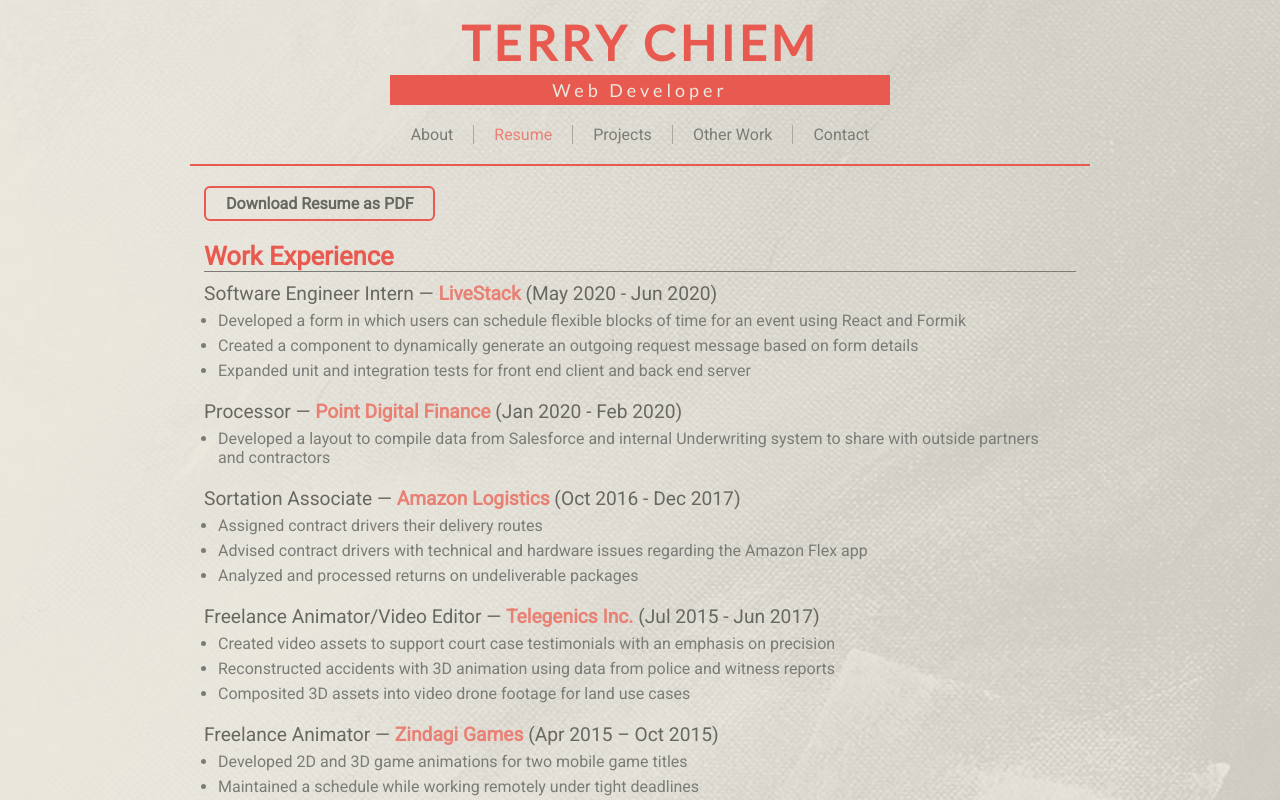
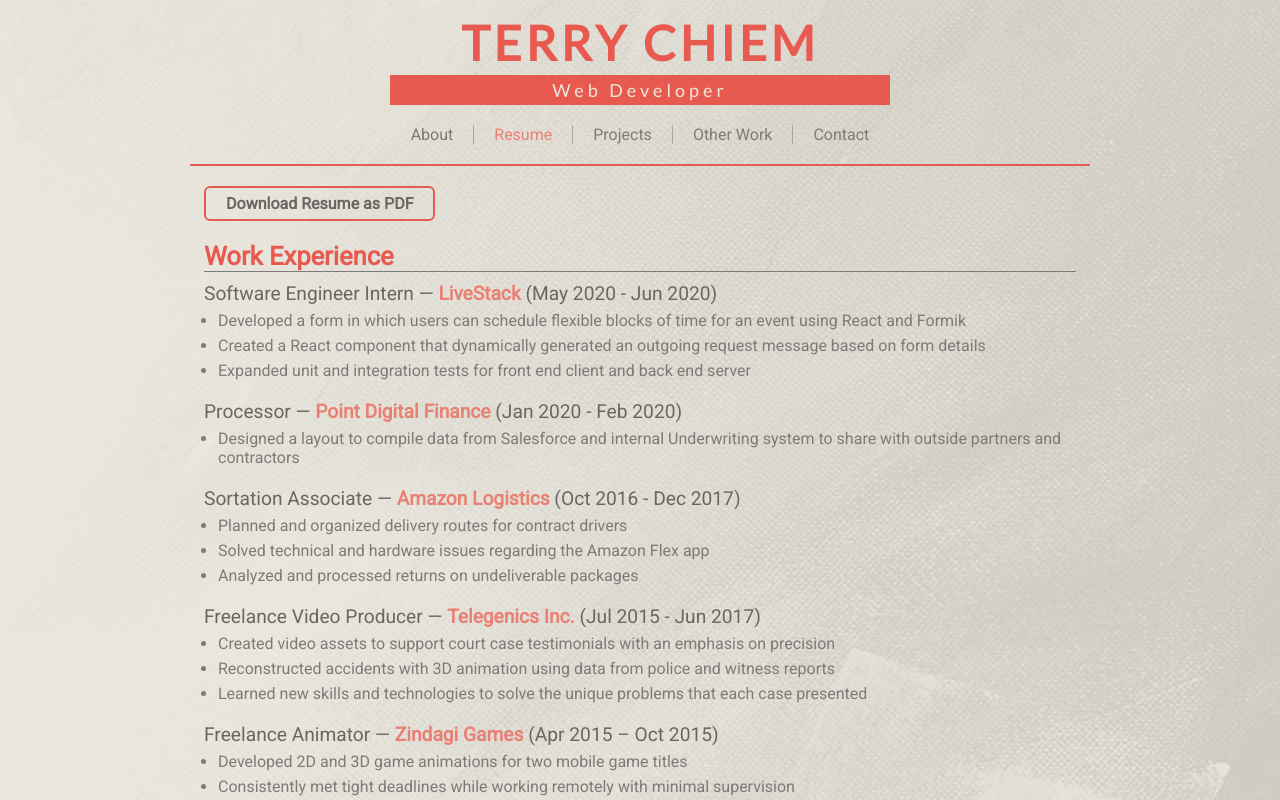
Before and after one commit to terchiem/homepage, a React (Create React App) app: page /resume in a window 1280 px wide. Shown: the top 800 px of the page. Built offline with nearby package versions, Linux system fonts and the light colour scheme.

Commit message:
update to resume, projects, about me, and other work link

```diff
--- a/src/components/About.js
+++ b/src/components/About.js
@@ -5,10 +5,10 @@
     <div className="about">
       <p>Welcome!</p>
       <p>
-        My name is Terry and I am a self-taught web developer with a traditional art background. I originally went to school to study animation and illustration which transitioned into a career creating 3D animations for games and videos. Eventually I found myself stuck in a creative rut and stepped away to find a way to reinvent myself.
+        My name is Terry and I am an aspiring web developer with a background in traditional art. I originally went to school to study animation and illustration which transitioned into a career working as an animator and video producer on various projects. Throughout the years, I discovered that I really enjoyed the technical aspects of the job. I liked learning new technologies and techniques to solve the unique problems that each project presented.
       </p>
       <p>
-        I decided to take some programming classes at a community college and found out that I had a real knack for it. I realized that so many of the concepts I had learned in art also applied to programming. The importance of a strong design rather than its implementation was a principle that I had been so familiar with in my previous career. It has revitalized my passion for design and my goal is to find new ways to apply my old skills.
+        After dabbling with some programming classes at a community college and thoroughly enjoying the work, I decided to pursue a career change by attending a coding bootcamp. At Rithm School, I learned full stack development and was able to collaborate with other developers on a wide range of projects. Coding has revitalized my passion for learning and I am always looking for the opportunity to work with others and improve myself.
       </p>
     </div>
   )
--- a/src/components/Navbar.js
+++ b/src/components/Navbar.js
@@ -19,7 +19,8 @@
           <NavLink activeClassName="nav-active" to="/projects/">Projects</NavLink>
         </li>
         <li>
-          <DropDown menuActive={props.menuActive} display="Other Work" />
+          <a href="https://terrychiem.blogspot.com/" target="_blank">Other Work</a>
+          {/* <DropDown menuActive={props.menuActive} display="Other Work" /> */}
         </li>
         <li>
           <NavLink activeClassName="nav-active" to="/contact/">Contact</NavLink>
--- a/src/components/Resume.js
+++ b/src/components/Resume.js
@@ -34,7 +34,7 @@
 
   return (
     <div className="resume">
-      <a href="https://drive.google.com/open?id=1_1cX7CPDvG34-GuEa3QYK-MHC04NzufH">
+      <a href="https://drive.google.com/file/d/1omOH3jX3dxr_C34C_Q3i6bIMhQ0yMiyL/view?usp=sharing">
         <div className="download">
           Download Resume as PDF
         </div>
--- a/src/page-resources/project-list.js
+++ b/src/page-resources/project-list.js
@@ -6,6 +6,15 @@
     image: "jobly",
     git: "https://github.com/terchiem/react-jobly",
     link: "http://r15-jobly-frontend.herokuapp.com/",
+    codepen: ""
+  },
+  {
+    name: "YT Archive",
+    description: "A project that I used to learn PHP, MySQL and practice full-stack development. This site allows a user to search for videos published to YouTube in 2005 using the YouTube Data API. There is a quota usage limit (10,000 units per day) that needs to be considered when a single search will use up around 100-110 units. To mitigate that, the site first searches its own database for videos and then turns to the API when there aren't enough results to display. The videos retrieved from the API are then saved to the database for future searches.",
+    tools: ["PHP", "MySQL", "CSS", "Javascript", "Full Stack"],
+    image: "yt-archive",
+    git: "https://github.com/terchiem/yt-archive",
+    link: "https://yt-archive.herokuapp.com/",
     codepen: ""
   },
   {
@@ -18,32 +27,23 @@
     codepen: "https://codepen.io/terchiem/pen/bGNdGaJ"
   },
   {
-    name: "YT Archive",
-    description: "A project that I used to learn PHP, MySQL and practice full-stack development. This site allows a user to search for videos published to YouTube in 2005 using the YouTube Data API. There is a quota usage limit (10,000 units per day) that needs to be considered when a single search will use up around 100-110 units. To mitigate that, the site first searches its own database for videos and then turns to the API when there aren't enough results to display. The videos retrieved from the API are then saved to the database for future searches.",
-    tools: ["PHP", "MySQL", "CSS", "Javascript", "Full Stack"],
-    image: "yt-archive",
-    git: "https://github.com/terchiem/yt-archive",
-    link: "https://yt-archive.herokuapp.com/",
-    codepen: ""
-  },
-  {
     name: "Portfolio Home Page",
     description: "I designed this home page to be a single page application using React. My goal was to have a page with a simple design and making its content easy to navigate.",
     tools: ["React", "Javascript", "CSS", "HTML", "Front End"],
     image: "homepage",
     git: "https://github.com/terchiem/homepage/",
-    link: "http://terrychiem.com",
+    link: "",
     codepen: ""
   },
-  {
-    name: "Weather App",
-    description: "A weather app that I used as a chance to learn Vue. This app uses the OpenWeather API and fetches a 5 day forecast for a given location. This project allowed me to learn about asynchronous functions and promises. I also created the weather condition icons using an online SVG editing tool.",
-    tools: ["Vue", "Javascript", "CSS", "HTML", "Front End"],
-    image: "weatherapp",
-    git: "https://github.com/terchiem/weather_app",
-    link: "https://terchiem.github.io/weather_app/",
-    codepen: ""
-  },
+  // {
+  //   name: "Weather App",
+  //   description: "A weather app that I used as a chance to learn Vue. This app uses the OpenWeather API and fetches a 5 day forecast for a given location. This project allowed me to learn about asynchronous functions and promises. I also created the weather condition icons using an online SVG editing tool.",
+  //   tools: ["Vue", "Javascript", "CSS", "HTML", "Front End"],
+  //   image: "weatherapp",
+  //   git: "https://github.com/terchiem/weather_app",
+  //   link: "https://terchiem.github.io/weather_app/",
+  //   codepen: ""
+  // },
   // {
   //   name: "Project/Task Tracker",
   //   description: "A to-do list app I made while learning to use React. It allows the user to create projects and fill them with to-do list items. I had previously made version of this app using pure Javascript and used that as a jumping off point to learn React. It made me see the light of shared states and letting React handle the DOM.",
--- a/src/page-resources/resume-list.js
+++ b/src/page-resources/resume-list.js
@@ -5,7 +5,7 @@
     date: 'May 2020 - Jun 2020',
     description: [
       'Developed a form in which users can schedule flexible blocks of time for an event using React and Formik',
-      'Created a component to dynamically generate an outgoing request message based on form details',
+      'Created a React component that dynamically generated an outgoing request message based on form details',
       'Expanded unit and integration tests for front end client and back end server'
     ]
   },
@@ -14,7 +14,7 @@
     role: 'Processor',
     date: 'Jan 2020 - Feb 2020',
     description: [
-      'Developed a layout to compile data from Salesforce and internal Underwriting system to share with outside partners and contractors'
+      'Designed a layout to compile data from Salesforce and internal Underwriting system to share with outside partners and contractors'
     ]
   },
   {
@@ -22,19 +22,19 @@
     role: 'Sortation Associate',
     date: 'Oct 2016 - Dec 2017',
     description: [
-      'Assigned contract drivers their delivery routes',
-      'Advised contract drivers with technical and hardware issues regarding the Amazon Flex app',
+      'Planned and organized delivery routes for contract drivers',
+      'Solved technical and hardware issues regarding the Amazon Flex app',
       'Analyzed and processed returns on undeliverable packages'
     ]
   },
   {
     company: 'Telegenics Inc.',
-    role: 'Freelance Animator/Video Editor',
+    role: 'Freelance Video Producer',
     date: 'Jul 2015 - Jun 2017',
     description: [
       'Created video assets to support court case testimonials with an emphasis on precision',
       'Reconstructed accidents with 3D animation using data from police and witness reports',
-      'Composited 3D assets into video drone footage for land use cases'
+      'Learned new skills and technologies to solve the unique problems that each case presented'
     ]
   },
   {
@@ -43,7 +43,7 @@
     date: 'Apr 2015 – Oct 2015',
     description: [
       'Developed 2D and 3D game animations for two mobile game titles',
-      'Maintained a schedule while working remotely under tight deadlines'
+      'Consistently met tight deadlines while working remotely with minimal supervision'
     ]
   },
   {
@@ -85,6 +85,6 @@
   },
   {
     category: 'Design & Animation',
-    description: 'Photooshop, After Effects, Premiere, Maya, MotionBuilder'
+    description: 'Photoshop, After Effects, Premiere, Maya, MotionBuilder'
   }
 ]
```
